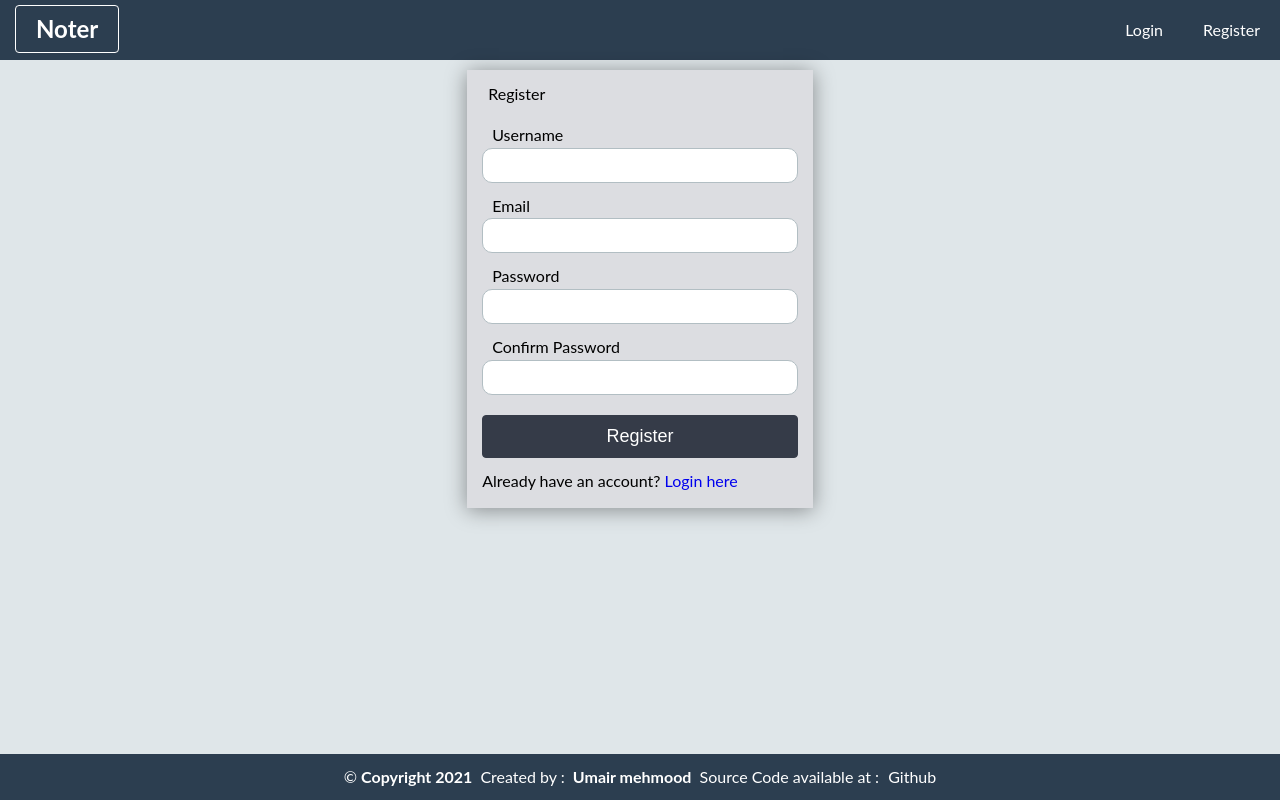
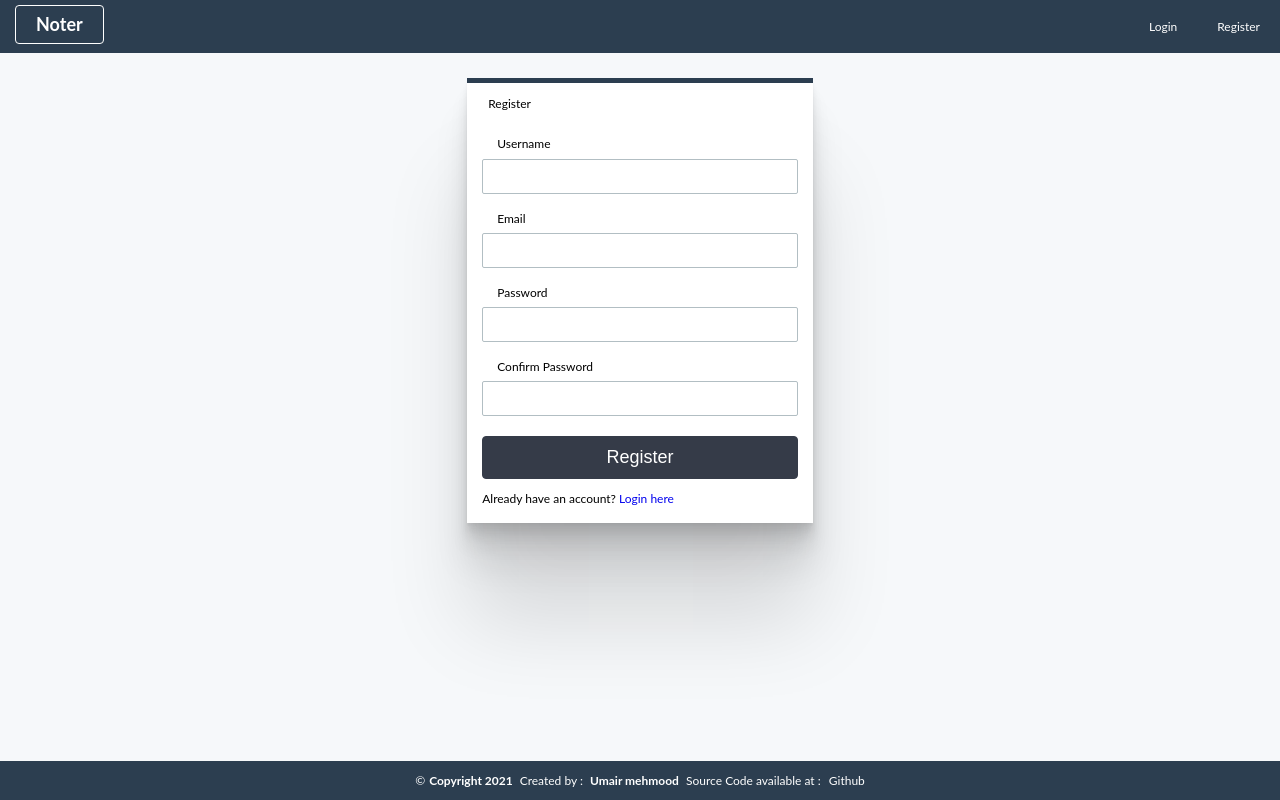
Before and after one commit to umair313/Noter, a Flask app: page /register in a window 1280 px wide. Run offline with Flask 2, Linux system fonts and the light colour scheme.

Commit message:
improve style of pages and forms

```diff
--- a/core/static/css/style.css
+++ b/core/static/css/style.css
@@ -7,8 +7,9 @@
 }
 html,body{
 	font-family: lato;
+	font-size: 12px;
 	line-height: 1.6;
-	background: #dfe6e9;
+	background: #F6F8FA;
 	width: 100%;
 	height: 100%;
 
@@ -127,10 +134,18 @@ nav ul a:hover{
 
 .loginform{
 	width: 30%;
-	margin: 10px auto;
+	margin: 25px auto;
 	padding: 5px;
-	box-shadow: 0 2px 20px rgba(0,0,0,0.4);
-	background: #dcdde1;
+	background: #FFFFFF;
+	border-top:5px solid #2c3e50;
+	box-shadow:
+	  0 2.8px 2.2px rgba(0, 0, 0, 0.034),
+	  0 6.7px 5.3px rgba(0, 0, 0, 0.048),
+	  0 12.5px 10px rgba(0, 0, 0, 0.06),
+	  0 22.3px 17.9px rgba(0, 0, 0, 0.072),
+	  0 41.8px 33.4px rgba(0, 0, 0, 0.086),
+	  0 100px 80px rgba(0, 0, 0, 0.12);
+
 
 }
 legend{
@@ -147,7 +162,7 @@ padding: 6px;
 outline: none;
 width: 100%;
 height: 35px;
-border-radius: 10px;
+border-radius: 2px;
 border:1px solid #b2bec3;
 
 
@@ -159,6 +174,7 @@ border:1px solid #b2bec3;
 #inputlabel{
 	display: inline-block;
 	margin-left: 10px;
+	padding: 5px;
 }
 .btn{
 	border: none;
```
Also changed, not shown: other parts of core/static/css/style.css (+34 -10 lines).
